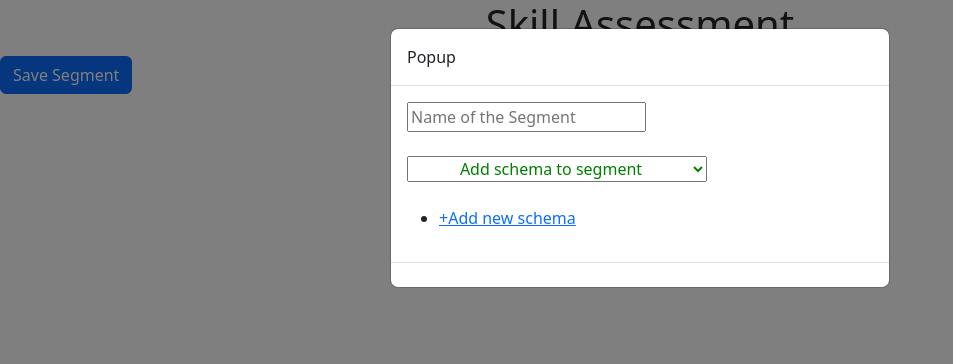
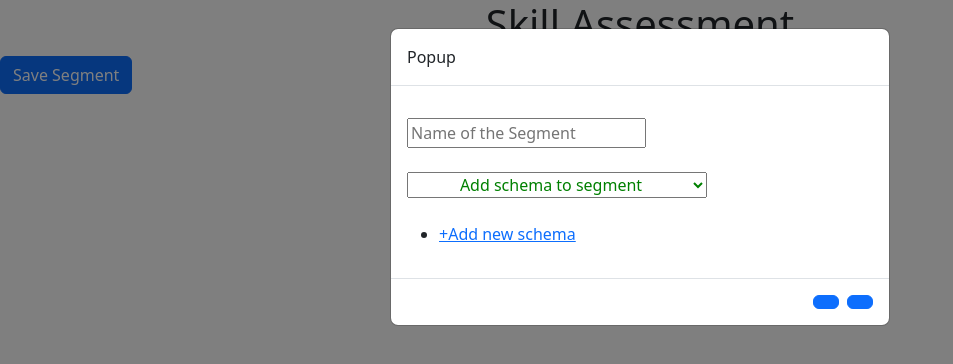
Before and after one commit to TejasriNiharika22/Skill-Assignment, a React (Create React App) app: page / in a window 1280 px wide. Both pictures are taken after a click on the button "Save Segment". Shown: the top 364 px of the page, without its empty margins (0-953 px from the left). Built offline with nearby package versions, Linux system fonts and the light colour scheme.

Commit message:
Update App.js

```diff
--- a/src/components/App.js
+++ b/src/components/App.js
@@ -43,6 +43,7 @@ class App extends Component {
         <Modal show={this.state.show} animation={true} onHide={() => this.handleModal()}>
           <Modal.Header>{this.props.Content.modalPopup}</Modal.Header>
           <Modal.Body>
+            <p>{this.props.Content.textMatter}</p>
             <input
               handleOnChange={(e) => this.handleOnChange(e)}
               type="text"
@@ -63,6 +64,8 @@ class App extends Component {
                 </Router>
             </Modal.Body>
           <Modal.Footer>
+            <Button >{this.props.Content.saveButton}</Button>
+            <Button onClick={() => this.handleModal()}>{this.props.Content.cancelButton} </Button>
           </Modal.Footer>
         </Modal>
       </div>
```
